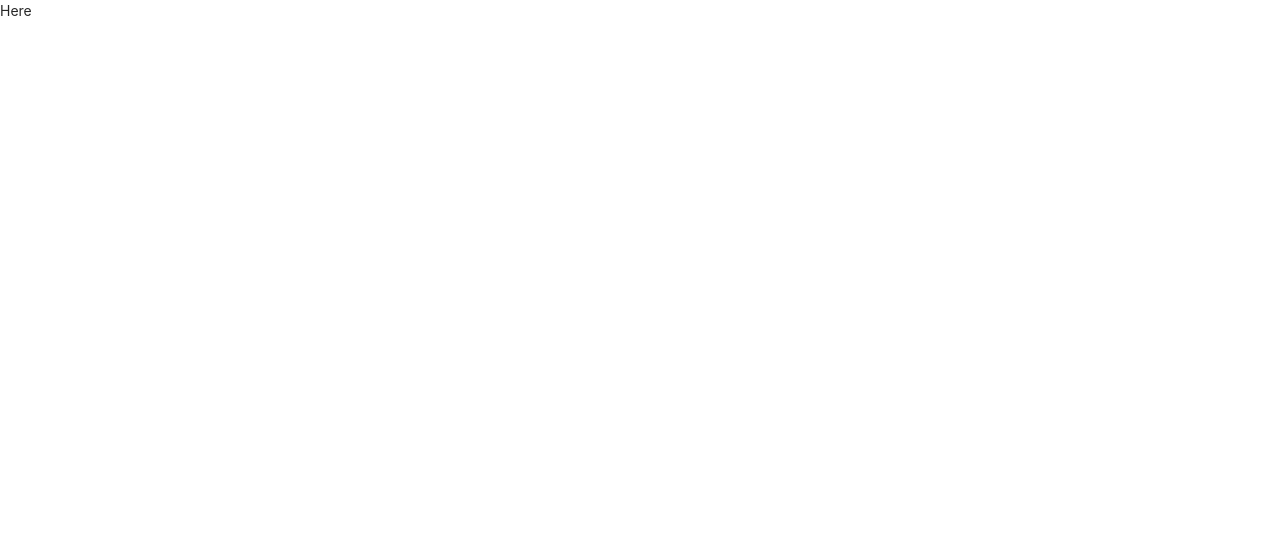
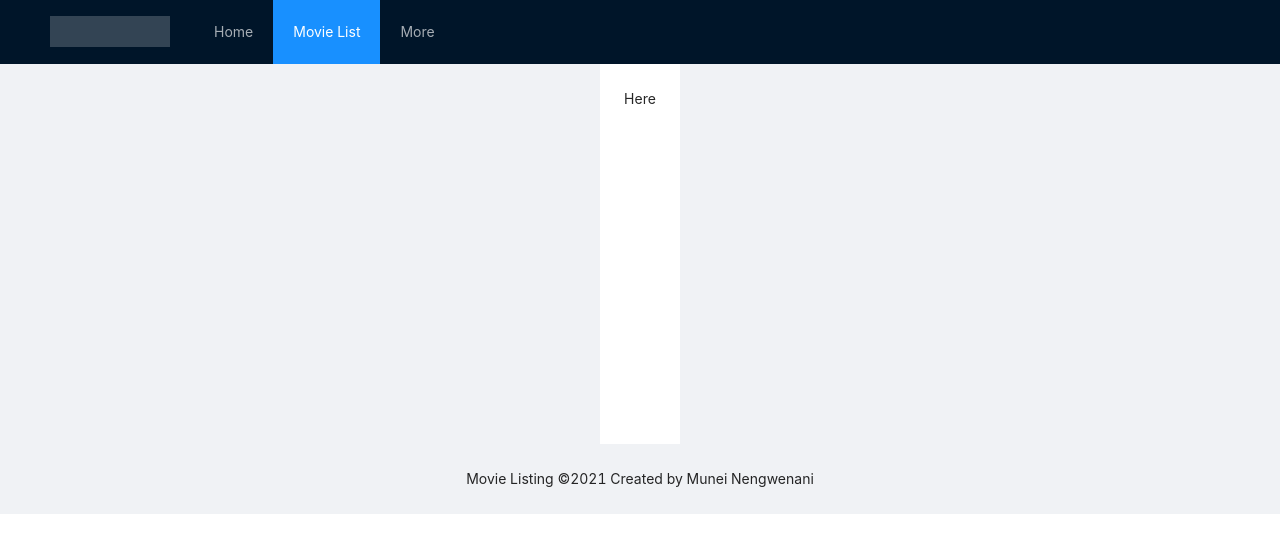
Before and after one commit to Munei89/react-movie-list, a React (Create React App) app: page / in a window 1280 px wide. Shown: the top 552 px of the page. Built offline with nearby package versions, Linux system fonts and the light colour scheme.

Commit message:
Adding Ui layout structure and styles

```diff
--- a/src/App.tsx
+++ b/src/App.tsx
@@ -1,16 +1,15 @@
 import "antd/dist/antd.css";
-import { BrowserRouter as Router } from "react-router-dom";
-
+import { BrowserRouter as Router, Switch, Route } from "react-router-dom";
+import UILayout from "./components/UILayout";
 
 const App = () => {
-  return (
-    <Router>
-      <>
-          Here
-      </>
-
-    </Router>
-  );
+    return (
+        <Router>
+            <UILayout>
+                Here
+            </UILayout>
+        </Router>
+    );
 };
 
 export default App;
--- /dev/null
+++ b/src/components/UIFooter/UIFooter.tsx
@@ -0,0 +1,7 @@
+import { StyledFooter } from "./styles";
+
+const UIFooter = () => {
+    return <StyledFooter>Movie Listing ©2021 Created by Munei Nengwenani</StyledFooter>;
+};
+
+export default UIFooter;
--- /dev/null
+++ b/src/components/UIFooter/index.tsx
@@ -0,0 +1 @@
+export { default } from './UIFooter'
--- /dev/null
+++ b/src/components/UIFooter/styles.ts
@@ -0,0 +1,6 @@
+import { Layout } from "antd";
+import styled from "styled-components";
+
+export const StyledFooter = styled(Layout.Footer)`
+  text-align: center;
+`;
--- /dev/null
+++ b/src/components/UIHeader/UIHeader.tsx
@@ -0,0 +1,17 @@
+import { Menu } from "antd";
+import { Logo, StyledHeader } from "./styles";
+
+const UIHeader = () => {
+    return (
+        <StyledHeader style={{ position: "fixed", zIndex: 1, width: "100%" }}>
+            <Logo />
+            <Menu theme="dark" mode="horizontal" defaultSelectedKeys={["2"]}>
+                <Menu.Item key="1">Home</Menu.Item>
+                <Menu.Item key="2">Movie List</Menu.Item>
+                <Menu.Item key="3">More</Menu.Item>
+            </Menu>
+        </StyledHeader>
+    );
+};
+
+export default UIHeader;
--- /dev/null
+++ b/src/components/UIHeader/index.tsx
@@ -0,0 +1 @@
+export { default } from './UIHeader'
--- /dev/null
+++ b/src/components/UIHeader/styles.ts
@@ -0,0 +1,16 @@
+import { Layout } from "antd";
+import styled from "styled-components";
+
+export const StyledHeader = styled(Layout.Header)`
+  position: fixed;
+  z-index: 1;
+  width: 100%;
+`;
+
+export const Logo = styled.div`
+  float: left;
+  width: 120px;
+  height: 31px;
+  margin: 16px 24px 16px 0;
+  background: rgba(255, 255, 255, 0.2);
+`;
--- /dev/null
+++ b/src/components/UILayout/UILayout.tsx
@@ -0,0 +1,22 @@
+import { Layout } from "antd";
+import UIFooter from "../UIFooter";
+import UIHeader from "../UIHeader";
+import { LayoutBackground, LayoutContent } from "./styles";
+
+interface IUILayoutProps {
+    children: React.ReactNode;
+}
+
+const UILayout = (props: IUILayoutProps) => {
+    return (
+        <Layout>
+            <UIHeader />
+            <LayoutContent>
+                <LayoutBackground>{props.children}</LayoutBackground>
+            </LayoutContent>
+            <UIFooter />
+        </Layout>
+    );
+};
+
+export default UILayout;
--- /dev/null
+++ b/src/components/UILayout/index.tsx
@@ -0,0 +1 @@
+export { default } from './UILayout'
--- /dev/null
+++ b/src/components/UILayout/styles.ts
@@ -0,0 +1,13 @@
+import styled from "styled-components";
+import { Layout } from "antd";
+
+export const LayoutContent = styled(Layout.Content)`
+  max-width: 1280px;
+  margin: 64px auto 0;
+`;
+
+export const LayoutBackground = styled.div`
+  background-color: #fff;
+  padding: 24px;
+  min-height: 380px;
+`;
```
